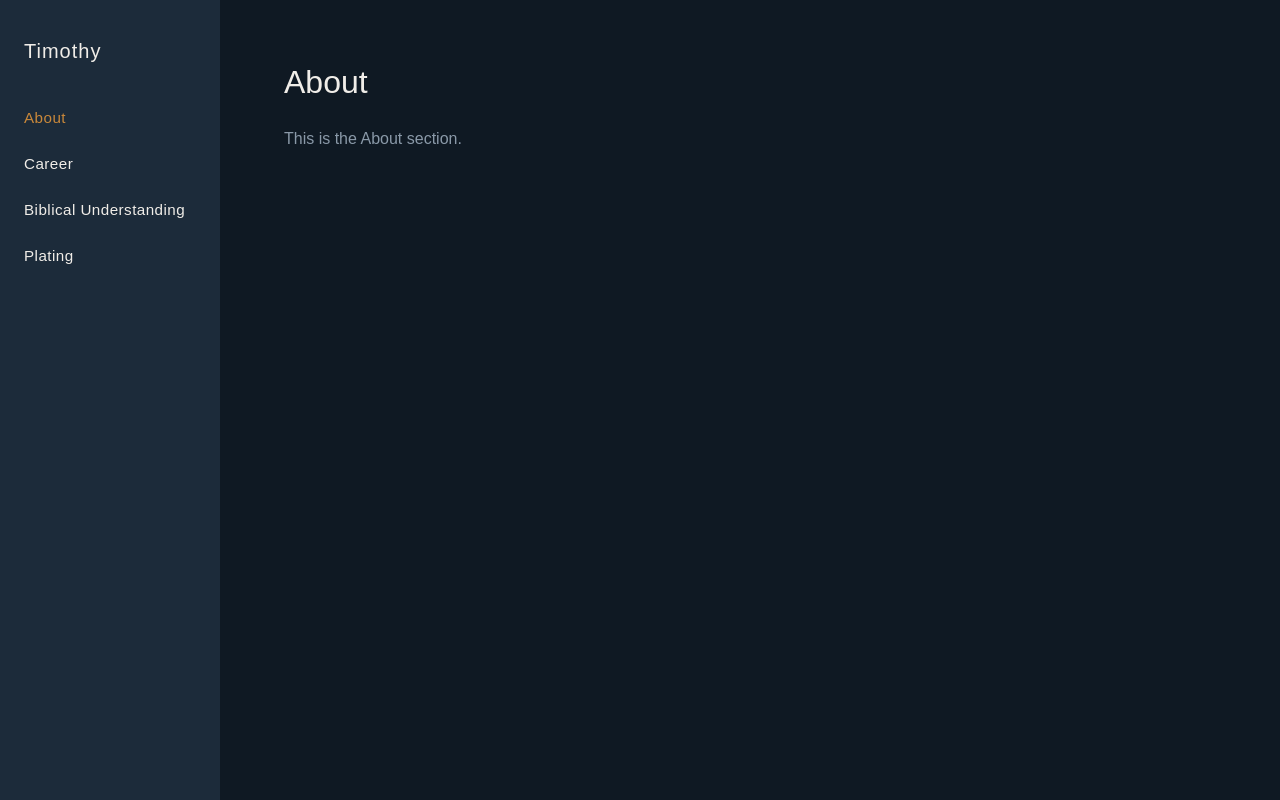
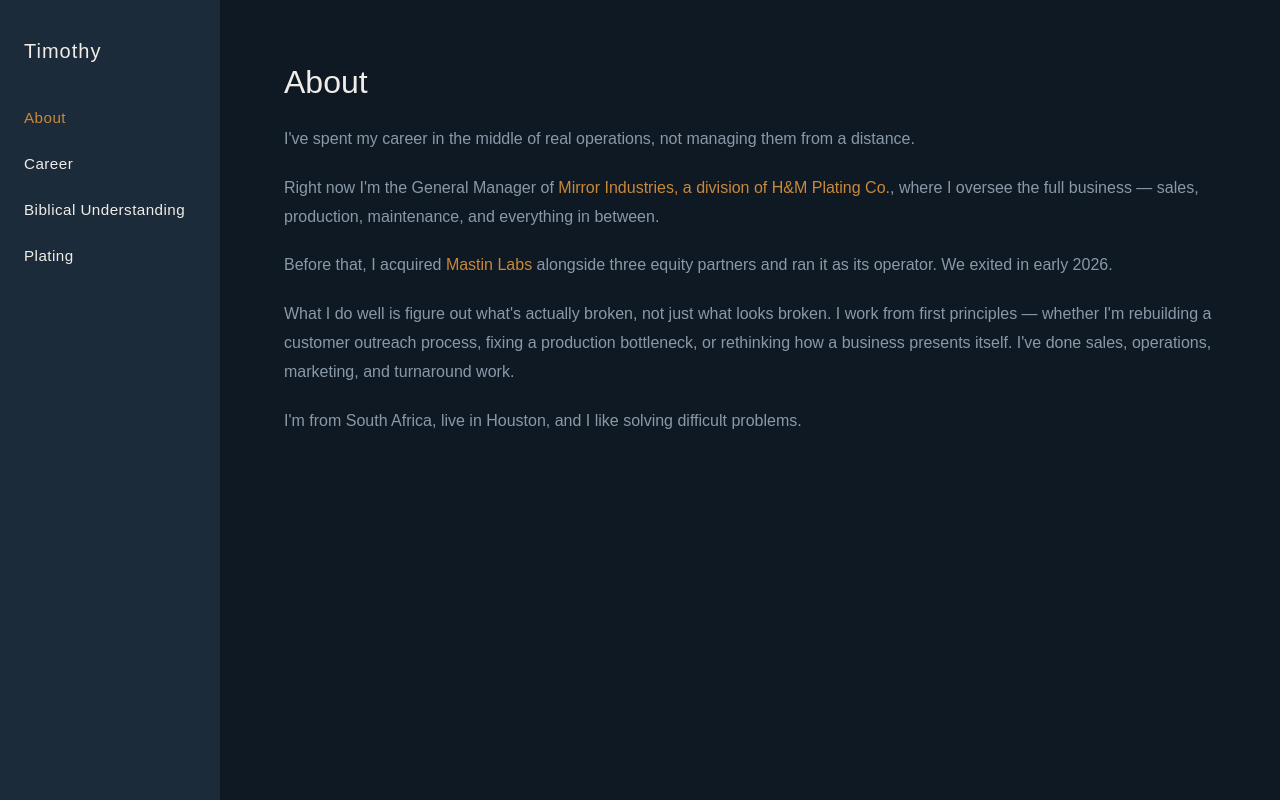
Before and after one commit to tdelaforce/timdelaforce, a Next.js app: page / in a window 1280 px wide. Both pictures are taken after a click on the button "About". Built offline with nearby package versions, Linux system fonts and the light colour scheme.

Commit message:
Added about page content

```diff
--- a/app/page.tsx
+++ b/app/page.tsx
@@ -7,8 +7,34 @@ import React from 'react'
 const sections = ['About', 'Career', 'Biblical Understanding', 'Plating'] as const
 type Section = typeof sections[number]
 
-const placeholderContent: Record<Section, string> = {
-  About: 'This is the About section.',
+const placeholderContent: Record<Section, React.ReactNode> = {
+  About: (
+    <div>
+      <p style={{ color: '#8A99A8', lineHeight: '1.8', fontSize: '1rem', marginBottom: '1.25rem' }}>
+        I've spent my career in the middle of real operations, not managing them from a distance.
+      </p>
+      <p style={{ color: '#8A99A8', lineHeight: '1.8', fontSize: '1rem', marginBottom: '1.25rem' }}>
+        Right now I'm the General Manager of{' '}
+        <a href="https://hmplating.com/" target="_blank" rel="noopener noreferrer" style={{ color: '#C9883A', textDecoration: 'none' }}>
+          Mirror Industries, a division of H&M Plating Co.
+        </a>
+        , where I oversee the full business — sales, production, maintenance, and everything in between.
+      </p>
+      <p style={{ color: '#8A99A8', lineHeight: '1.8', fontSize: '1rem', marginBottom: '1.25rem' }}>
+        Before that, I acquired{' '}
+        <a href="https://mastinlabs.com/" target="_blank" rel="noopener noreferrer" style={{ color: '#C9883A', textDecoration: 'none' }}>
+          Mastin Labs
+        </a>{' '}
+        alongside three equity partners and ran it as its operator. We exited in early 2026.
+      </p>
+      <p style={{ color: '#8A99A8', lineHeight: '1.8', fontSize: '1rem', marginBottom: '1.25rem' }}>
+        What I do well is figure out what's actually broken, not just what looks broken. I work from first principles — whether I'm rebuilding a customer outreach process, fixing a production bottleneck, or rethinking how a business presents itself. I've done sales, operations, marketing, and turnaround work.
+      </p>
+      <p style={{ color: '#8A99A8', lineHeight: '1.8', fontSize: '1rem' }}>
+        I'm from South Africa, live in Houston, and I like solving difficult problems.
+      </p>
+    </div>
+  ),
   Career: 'This is the Career section.',
   'Biblical Understanding': 'This is the Biblical Understanding section.',
   Plating: 'This is the Plating section.',
@@ -83,7 +109,7 @@ export default function Home() {
                 transition={{ duration: 0.3 }}
               >
                 <h2 style={styles.contentHeadline}>{active}</h2>
-                <p style={styles.contentText}>{placeholderContent[active]}</p>
+                <div style={styles.contentText}>{placeholderContent[active]}</div>
               </motion.div>
             </div>
           </motion.div>
```
